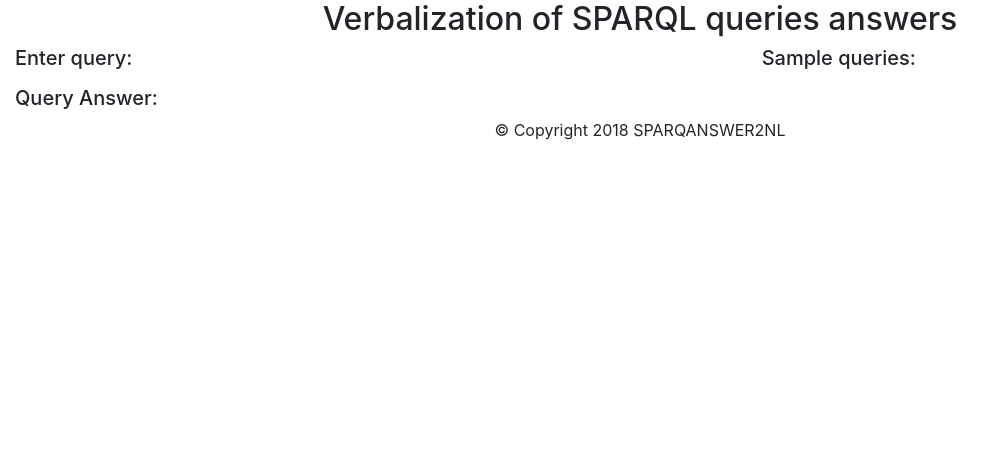
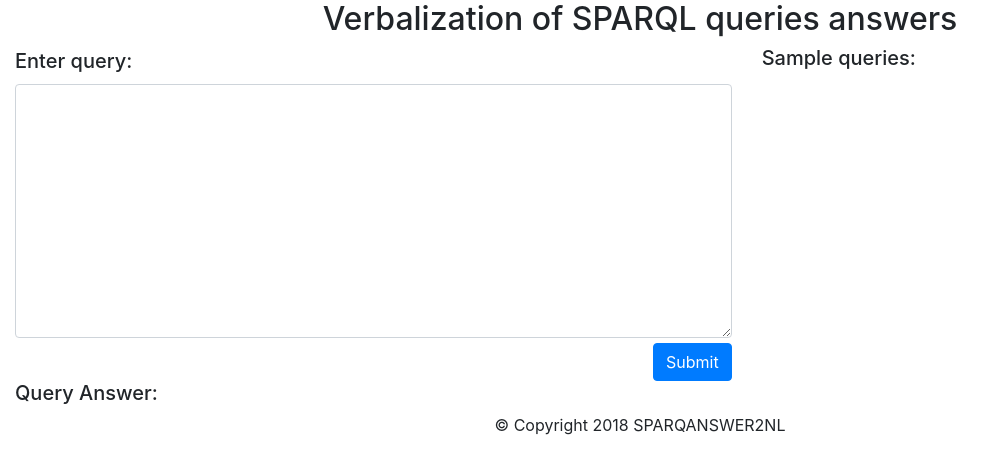
Before and after one commit to Swati17293/Verbalizer, a Flask app: page / in a window 1280 px wide. Shown: the top 474 px of the page, without its empty margins (0-1004 px from the left). Run offline with Flask 2, Linux system fonts and the light colour scheme; some libraries are stand-ins or nearby versions.

Commit message:
Implement input query textarea and submit button

```diff
--- a/static/css/styles.css
+++ b/static/css/styles.css
@@ -5,3 +5,12 @@
 footer div {
     text-align: center;
 }
+div.form-group label {
+    font-size: 1.25rem;
+    font-weight: 500;
+}
+
+div.form-group .btn {
+    margin-top: 5px;
+    float: right;
+}
--- a/templates/input-query.html
+++ b/templates/input-query.html
@@ -1 +1,7 @@
-<h5>Enter query:</h5>
+<form>
+    <div class="form-group">
+        <label for="comment">Enter query:</label>
+        <textarea class="form-control" cols="60" rows="10" id="comment"></textarea>
+        <input class="btn btn-primary" type="submit">
+    </div>
+</form>
```
